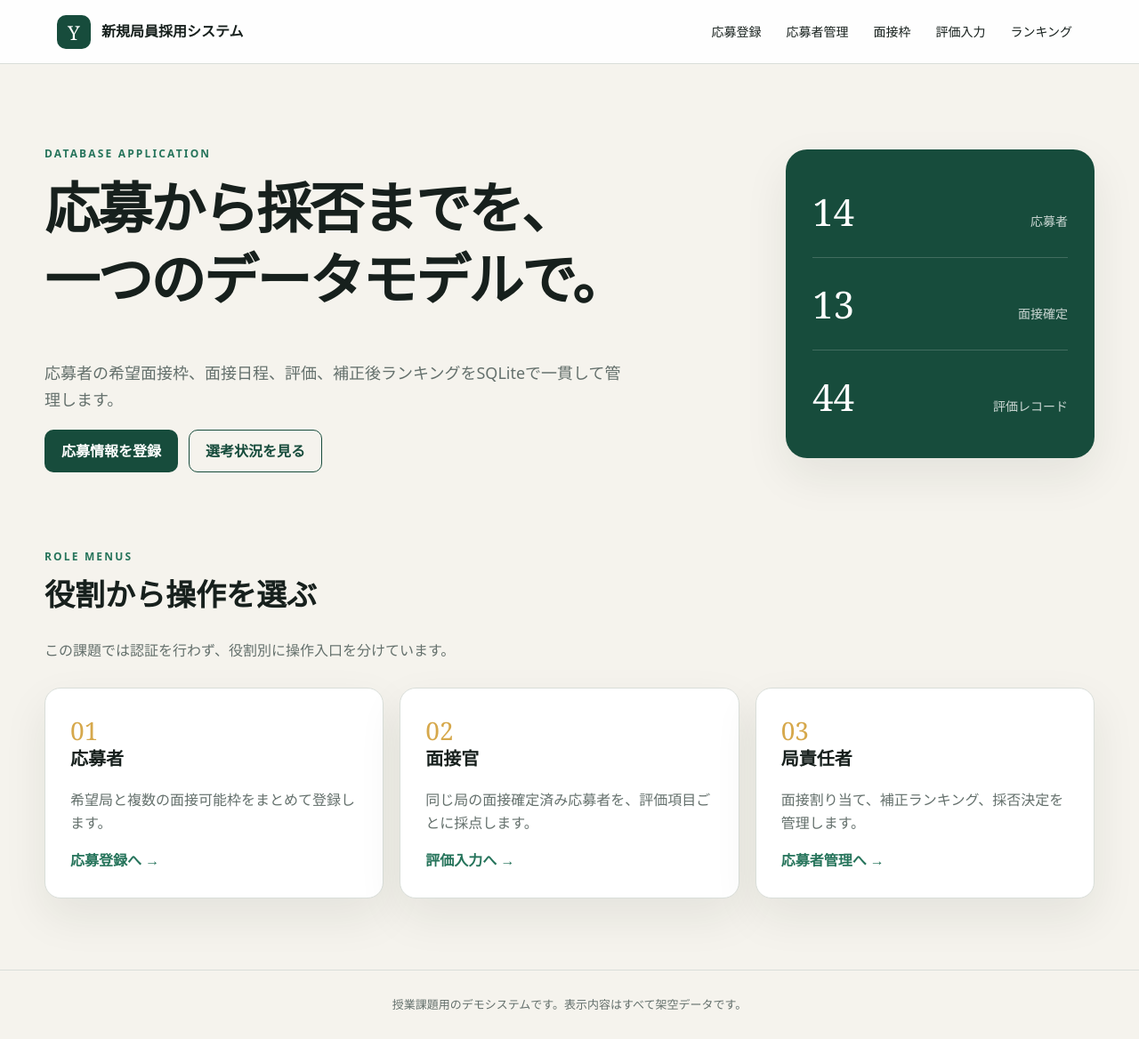
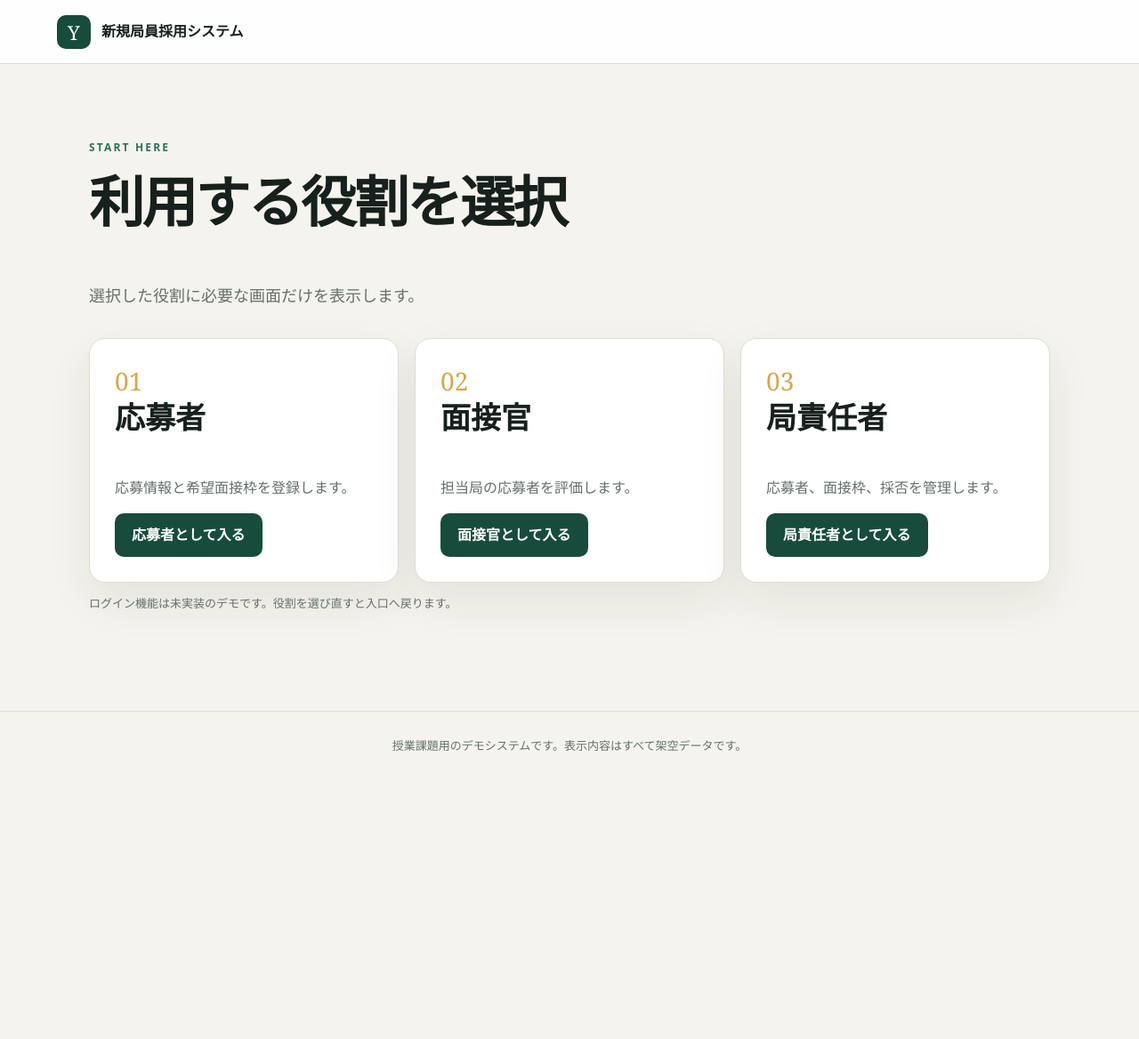
Before and after one commit to Ryota-Shiohara/yagamifes-recruitment-system, a Flask app: page / in a window 1280 px wide. Shown: the whole page at 89% size. After the commit the page ends 844 px from the top, so only its background shows below. Run offline with Flask 3, Linux system fonts and the light colour scheme; data comes from the database, SQL or seed files in the repository.

Commit message:
権限による画面分岐

```diff
--- a/app.py
+++ b/app.py
@@ -2,10 +2,11 @@
 """矢上祭実行委員会の新規局員採用を題材にしたDB Webアプリ。"""
 
 import sqlite3
+from functools import wraps
 from typing import Final, Optional
 import unicodedata
 
-from flask import Flask, g, redirect, render_template, request, url_for
+from flask import Flask, g, redirect, render_template, request, session, url_for
 from werkzeug import Response
 
 
@@ -21,8 +22,63 @@ DECISION_LABELS: Final[dict[Optional[str], str]] = {
     'withdrawn': '辞退',
 }
 
+ROLE_LABELS: Final[dict[str, str]] = {
+    'applicant': '応募者',
+    'interviewer': '面接官',
+    'bureau_manager': '局責任者',
+}
+ROLE_HOME_ENDPOINTS: Final[dict[str, str]] = {
+    'applicant': 'applicant_home',
+    'interviewer': 'interviewer_home',
+    'bureau_manager': 'bureau_manager_home',
+}
+ROLE_PATH_PREFIXES: Final[dict[str, str]] = {
+    'applicant': '/applicant',
+    'interviewer': '/interviewer',
+    'bureau_manager': '/manager',
+}
+
 app = Flask(__name__)
 app.config['MAX_CONTENT_LENGTH'] = 64 * 1024
+# 認証用ではなく、入口で選択した画面区分をリクエスト間で保持するためだけに使う。
+app.config['SECRET_KEY'] = 'yagamifes-role-selection-demo'
+
+
+@app.context_processor
+def inject_role_context() -> dict[str, object]:
+    """テンプレートへ現在の画面区分を渡す。"""
+    active_role = session.get('active_role')
+    return {
+        'current_role': active_role if active_role in ROLE_LABELS else None,
+        'role_labels': ROLE_LABELS,
+    }
+
+
+def role_required(role: str):
+    """選択中の役割と異なる画面へ入らないようにする。
+
+    認証・認可ではなく、入口で選んだ画面導線を分離するためのガードである。
+    既存URLは移行互換のため、役割未選択時だけ引き続き利用できる。
+    """
+    def decorator(view):
+        @wraps(view)
+        def wrapped(*args, **kwargs):
+            active_role = session.get('active_role')
+            role_prefix = ROLE_PATH_PREFIXES[role]
+            is_role_path = (
+                request.path == role_prefix
+                or request.path.startswith(role_prefix + '/')
+            )
+            if active_role == role:
+                return view(*args, **kwargs)
+            if active_role is None and not is_role_path:
+                # 既存の未プレフィックスURLを、古いブックマークやテスト用に残す。
+                return view(*args, **kwargs)
+            if active_role in ROLE_HOME_ENDPOINTS:
+                return redirect(url_for(ROLE_HOME_ENDPOINTS[active_role]))
+            return redirect(url_for('index'))
+        return wrapped
+    return decorator
 
 
 def get_db() -> sqlite3.Connection:
@@ -180,20 +236,43 @@ def validate_applicant_form(
 
 @app.route('/')
 def index() -> str:
-    """入口ページを表示する。"""
-    stats = get_db().execute(
-        '''
-        SELECT
-            (SELECT COUNT(*) FROM applicants) AS applicant_count,
-            (SELECT COUNT(*) FROM applicants
-             WHERE confirmed_bureau_schedule_id IS NOT NULL)
-                AS confirmed_count,
-            (SELECT COUNT(*) FROM scores) AS score_count
-        ''').fetchone()
-    return render_template('index.html', stats=stats)
+    """役割を選択する入口ページを表示する。"""
+    session.pop('active_role', None)
+    return render_template('index.html')
 
 
-@app.route('/applicants/new', methods=['GET', 'POST'])
+@app.route('/role/<role>')
+def select_role(role: str):
+    """ログインなしで利用する画面区分を選択する。"""
+    if role not in ROLE_HOME_ENDPOINTS:
+        return render_error('役割の指定が正しくありません。', 404)
+    session['active_role'] = role
+    return redirect(url_for(ROLE_HOME_ENDPOINTS[role]))
+
+
+@app.route('/applicant')
+@role_required('applicant')
+def applicant_home() -> str:
+    """応募者向けの入口を表示する。"""
+    return render_template('role_home_applicant.html')
+
+
+@app.route('/interviewer')
+@role_required('interviewer')
+def interviewer_home() -> str:
+    """面接官向けの入口を表示する。"""
+    return render_template('role_home_interviewer.html')
+
+
+@app.route('/manager')
+@role_required('bureau_manager')
+def bureau_manager_home() -> str:
+    """局責任者向けの入口を表示する。"""
+    return render_template('role_home_manager.html')
+
+
+@app.route('/applicant/applications/new', methods=['GET', 'POST'])
+@role_required('applicant')
 def applicant_new():
     """応募者と複数の希望面接枠を一括登録する。"""
     bureaus = get_bureaus()
@@ -251,8 +330,7 @@ def applicant_new():
                 errors.append('データベースエラーのため登録できませんでした。')
             else:
                 return redirect(url_for(
-                    'applicant_detail', id=applicant_id,
-                    message='応募情報を登録しました。',
+                    'applicant_home', registered='1',
                 ))
 
     selected_bureau_id = parse_positive_int(form['bureau_id'])
@@ -271,7 +349,8 @@ def applicant_new():
     )
 
 
-@app.route('/applicants')
+@app.route('/manager/applicants')
+@role_required('bureau_manager')
 def applicants() -> str:
     """VIEWを利用して応募者一覧を検索する。"""
     bureau_id = parse_positive_int(request.args.get('bureau_id'))
@@ -314,7 +393,8 @@ def applicants() -> str:
     )
 
 
-@app.route('/applicants/<id>')
+@app.route('/manager/applicants/<id>')
+@role_required('bureau_manager')
 def applicant_detail(id: str):
     """応募者の希望枠、確定枠、評価進捗を表示する。"""
     applicant_id = parse_positive_int(id)
@@ -376,7 +456,8 @@ def applicant_detail(id: str):
     )
 
 
-@app.route('/applicants/<id>/edit', methods=['GET', 'POST'])
+@app.route('/manager/applicants/<id>/edit', methods=['GET', 'POST'])
+@role_required('bureau_manager')
 def applicant_edit(id: str):
     """応募者情報と希望枠をトランザクションで更新する。"""
     applicant_id = parse_positive_int(id)
@@ -464,7 +545,8 @@ def applicant_edit(id: str):
     )
 
 
-@app.route('/applicants/<id>/schedule', methods=['POST'])
+@app.route('/manager/applicants/<id>/schedule', methods=['POST'])
+@role_required('bureau_manager')
 def applicant_schedule(id: str) -> Response:
     """希望枠の一つを確定面接枠として割り当てる。"""
     applicant_id = parse_positive_int(id)
@@ -517,7 +599,8 @@ def applicant_schedule(id: str) -> Response:
     ))
 
 
-@app.route('/applicants/<id>/decision', methods=['POST'])
+@app.route('/manager/applicants/<id>/decision', methods=['POST'])
+@role_required('bureau_manager')
 def applicant_decision(id: str) -> Response:
     """局責任者による採否決定を保存する。"""
     applicant_id = parse_positive_int(id)
@@ -545,7 +628,8 @@ def applicant_decision(id: str) -> Response:
     ))
 
 
-@app.route('/bureau-schedules', methods=['GET', 'POST'])
+@app.route('/manager/bureau-schedules', methods=['GET', 'POST'])
+@role_required('bureau_manager')
 def bureau_schedules():
     """局別面接枠を一覧表示し、新規登録する。"""
     bureau_id = parse_positive_int(
@@ -595,7 +679,8 @@ def bureau_schedules():
     )
 
 
-@app.route('/bureau-schedules/<id>/edit', methods=['GET', 'POST'])
+@app.route('/manager/bureau-schedules/<id>/edit', methods=['GET', 'POST'])
+@role_required('bureau_manager')
 def bureau_schedule_edit(id: str):
     """未使用の局別面接枠が参照する共通時間帯を変更する。"""
     slot_id = parse_positive_int(id)
@@ -656,7 +741,8 @@ def bureau_schedule_edit(id: str):
     )
 
 
-@app.route('/bureau-schedules/<id>/delete', methods=['POST'])
+@app.route('/manager/bureau-schedules/<id>/delete', methods=['POST'])
+@role_required('bureau_manager')
 def bureau_schedule_delete(id: str) -> Response:
     """応募者から参照されていない局別面接枠を削除する。"""
     slot_id = parse_positive_int(id)
@@ -697,7 +783,8 @@ def bureau_schedule_delete(id: str) -> Response:
     ))
 
 
-@app.route('/interviewers')
+@app.route('/interviewer/interviewers')
+@role_required('interviewer')
 def interviewers() -> str:
     """面接官メニューを表示する。"""
     rows = get_db().execute(
@@ -716,7 +803,8 @@ def interviewers() -> str:
     return render_template('interviewers.html', interviewers=rows)
 
 
-@app.route('/interviewers/<id>/evaluations')
+@app.route('/interviewer/interviewers/<id>/evaluations')
+@role_required('interviewer')
 def interviewer_evaluations(id: str):
     """指定面接官と同じ局の面接確定済み応募者を表示する。"""
     interviewer_id = parse_positive_int(id)
@@ -758,9 +846,10 @@ def interviewer_evaluations(id: str):
 
 
 @app.route(
-    '/interviewers/<interviewer_id>/applicants/<applicant_id>/scores',
+    '/interviewer/interviewers/<interviewer_id>/applicants/<applicant_id>/scores',
     methods=['GET', 'POST'],
 )
+@role_required('interviewer')
 def score_edit(interviewer_id: str, applicant_id: str):
     """局の全評価項目を一つのトランザクションで保存する。"""
     parsed_interviewer_id = parse_positive_int(interviewer_id)
@@ -995,7 +1084,8 @@ def calculate_rankings(con: sqlite3.Connection, bureau_id: int):
     return bureau, complete_rows + incomplete_rows
 
 
-@app.route('/rankings')
+@app.route('/manager/rankings')
+@role_required('bureau_manager')
 def rankings() -> str:
     """局別の補正前平均と補正後ランキングを表示する。"""
     bureau_id = parse_positive_int(request.args.get('bureau_id')) or 1
@@ -1009,6 +1099,53 @@ def rankings() -> str:
         rows=rows,
         decision_labels=DECISION_LABELS,
         message=request.args.get('message', ''),
+    )
+
+
+# 未プレフィックスのURLは移行期間の互換用として残す。通常の画面遷移では
+# 役割プレフィックス付きURLだけを使うため、ナビゲーション上の混在は起きない。
+LEGACY_RULES: Final[tuple[tuple[str, str, object, list[str]], ...]] = (
+    ('/applicants/new', 'legacy_applicant_new', applicant_new, ['GET', 'POST']),
+    ('/applicants', 'legacy_applicants', applicants, ['GET']),
+    ('/applicants/<id>', 'legacy_applicant_detail', applicant_detail, ['GET']),
+    (
+        '/applicants/<id>/edit', 'legacy_applicant_edit', applicant_edit,
+        ['GET', 'POST'],
+    ),
+    (
+        '/applicants/<id>/schedule', 'legacy_applicant_schedule',
+        applicant_schedule, ['POST'],
+    ),
+    (
+        '/applicants/<id>/decision', 'legacy_applicant_decision',
+        applicant_decision, ['POST'],
+    ),
+    (
+        '/bureau-schedules', 'legacy_bureau_schedules', bureau_schedules,
+        ['GET', 'POST'],
+    ),
+    (
+        '/bureau-schedules/<id>/edit', 'legacy_bureau_schedule_edit',
+        bureau_schedule_edit, ['GET', 'POST'],
+    ),
+    (
+        '/bureau-schedules/<id>/delete', 'legacy_bureau_schedule_delete',
+        bureau_schedule_delete, ['POST'],
+    ),
+    ('/interviewers', 'legacy_interviewers', interviewers, ['GET']),
+    (
+        '/interviewers/<id>/evaluations', 'legacy_interviewer_evaluations',
+        interviewer_evaluations, ['GET'],
+    ),
+    (
+        '/interviewers/<interviewer_id>/applicants/<applicant_id>/scores',
+        'legacy_score_edit', score_edit, ['GET', 'POST'],
+    ),
+    ('/rankings', 'legacy_rankings', rankings, ['GET']),
+)
+for legacy_rule, endpoint, view, methods in LEGACY_RULES:
+    app.add_url_rule(
+        legacy_rule, endpoint=endpoint, view_func=view, methods=methods,
     )
 
 
--- a/static/style.css
+++ b/static/style.css
@@ -38,6 +38,8 @@ a { color: var(--green-2); }
 nav { display: flex; flex-wrap: wrap; gap: 6px; }
 nav a { padding: 8px 11px; color: var(--ink); border-radius: 8px; text-decoration: none; font-size: 14px; }
 nav a:hover { background: var(--mint); }
+.role-context { display: flex; align-items: center; gap: 10px; margin-left: auto; }
+.role-context a { color: var(--muted); font-size: 13px; }
 .page-shell { width: min(1180px, calc(100% - 40px)); margin: 0 auto; padding: 54px 0 80px; }
 footer { padding: 28px 20px; color: var(--muted); border-top: 1px solid var(--line); text-align: center; font-size: 13px; }
 h1, h2, h3 { margin-top: 0; line-height: 1.3; }
@@ -111,6 +113,11 @@ tbody tr:hover { background: #fbfcfa; }
 .rank { color: var(--green); font: 28px Georgia, serif; }
 .formula { display: flex; flex-wrap: wrap; gap: 12px 28px; padding: 14px; background: var(--mint); border-radius: 10px; }
 .narrow { max-width: 680px; margin: 30px auto; }
+.role-entry { max-width: 1080px; }
+.role-choice-grid { margin-top: 32px; }
+.role-choice-grid .feature-card { display: flex; flex-direction: column; align-items: flex-start; }
+.role-choice-grid .button { margin-top: auto; }
+.role-home .feature-card { margin-top: 28px; }
 fieldset { min-width: 0; margin: 0; border: 0; padding: 0; }
 @media (max-width: 840px) {
   .site-header, .page-heading { align-items: flex-start; flex-direction: column; }
--- a/templates/applicant_detail.html
+++ b/templates/applicant_detail.html
@@ -37,6 +37,6 @@
   </section>
   <section class="section-block panel">
     <h2>評価入力状況</h2>
-    <div class="table-wrap"><table><thead><tr><th>面接官</th><th>入力数</th><th>状態</th><th></th></tr></thead><tbody>{% for progress in evaluation_progress %}<tr><td>{{ progress.interviewer_name }}</td><td>{{ progress.score_count }} / {{ progress.criterion_count }}</td><td>{% if progress.score_count == progress.criterion_count %}<span class="badge">完了</span>{% else %}<span class="badge muted">未完了</span>{% endif %}</td><td><a class="button secondary small" href="{{ url_for('score_edit', interviewer_id=progress.interviewer_id, applicant_id=applicant.applicant_id) }}">評価する</a></td></tr>{% endfor %}</tbody></table></div>
+    <div class="table-wrap"><table><thead><tr><th>面接官</th><th>入力数</th><th>状態</th></tr></thead><tbody>{% for progress in evaluation_progress %}<tr><td>{{ progress.interviewer_name }}</td><td>{{ progress.score_count }} / {{ progress.criterion_count }}</td><td>{% if progress.score_count == progress.criterion_count %}<span class="badge">完了</span>{% else %}<span class="badge muted">未完了</span>{% endif %}</td></tr>{% endfor %}</tbody></table></div>
   </section>
 {% endblock %}
--- a/templates/applicant_form.html
+++ b/templates/applicant_form.html
@@ -3,7 +3,7 @@
 {% block content %}
   <div class="page-heading">
     <div><p class="eyebrow">APPLICANT</p><h1>{{ title }}</h1><p>応募情報と参加可能な面接枠を入力してください。</p></div>
-    <a class="button secondary" href="{{ url_for('applicants') }}">応募者一覧</a>
+    {% if current_role == 'bureau_manager' %}<a class="button secondary" href="{{ url_for('applicants') }}">応募者一覧</a>{% endif %}
   </div>
   {% if errors %}
     <div class="notice error"><strong>入力内容を確認してください。</strong><ul>{% for error in errors %}<li>{{ error }}</li>{% endfor %}</ul></div>
@@ -33,8 +33,8 @@
           <div class="checkbox-list">
             {% for slot in slots %}
               <label class="checkbox-card">
-                <input type="checkbox" name="availability_ids" value="{{ slot.id }}" {% if slot.id in selected_ids %}checked{% endif %}>
-                <span>{{ slot.start_at }}〜{{ slot.end_at[11:] }}{% if slot.booked_applicant_id %}<br><small>現在の確定者: {{ slot.booked_applicant_name }}</small>{% endif %}</span>
+                <input type="checkbox" name="availability_ids" value="{{ slot.id }}" {% if slot.id in selected_ids %}checked{% endif %} {% if slot.booked_applicant_id %}disabled{% endif %}>
+                <span>{{ slot.start_at }}〜{{ slot.end_at[11:] }}{% if slot.booked_applicant_id %}<br><small>予約済み</small>{% endif %}</span>
               </label>
             {% endfor %}
           </div>
--- a/templates/applicants.html
+++ b/templates/applicants.html
@@ -3,7 +3,6 @@
 {% block content %}
   <div class="page-heading">
     <div><p class="eyebrow">MANAGEMENT</p><h1>応募者一覧</h1><p>VIEWを利用し、局・氏名・日程・採否で検索します。</p></div>
-    <a class="button primary" href="{{ url_for('applicant_new') }}">新規応募</a>
   </div>
   <form class="toolbar panel" method="get">
     <div class="field compact"><label for="bureau_id">局</label><select id="bureau_id" name="bureau_id"><option value="">すべて</option>{% for bureau in bureaus %}<option value="{{ bureau.id }}" {% if selected_bureau_id == bureau.id %}selected{% endif %}>{{ bureau.name }}</option>{% endfor %}</select></div>
--- a/templates/base.html
+++ b/templates/base.html
@@ -12,12 +12,25 @@
         <span class="brand-mark">Y</span>
         <span>新規局員採用システム</span>
       </a>
+      {% if current_role %}
+        <div class="role-context">
+          <span class="badge">{{ role_labels[current_role] }}メニュー</span>
+          <a href="{{ url_for('index') }}">役割を選び直す</a>
+        </div>
+      {% endif %}
       <nav aria-label="主要メニュー">
-        <a href="{{ url_for('applicant_new') }}">応募登録</a>
-        <a href="{{ url_for('applicants') }}">応募者管理</a>
-        <a href="{{ url_for('bureau_schedules') }}">面接枠</a>
-        <a href="{{ url_for('interviewers') }}">評価入力</a>
-        <a href="{{ url_for('rankings') }}">ランキング</a>
+        {% if current_role == 'applicant' %}
+          <a href="{{ url_for('applicant_home') }}">応募者ホーム</a>
+          <a href="{{ url_for('applicant_new') }}">応募登録</a>
+        {% elif current_role == 'interviewer' %}
+          <a href="{{ url_for('interviewer_home') }}">面接官ホーム</a>
+          <a href="{{ url_for('interviewers') }}">面接官を選ぶ</a>
+        {% elif current_role == 'bureau_manager' %}
+          <a href="{{ url_for('bureau_manager_home') }}">局責任者ホーム</a>
+          <a href="{{ url_for('applicants') }}">応募者一覧</a>
+          <a href="{{ url_for('bureau_schedules') }}">面接枠</a>
+          <a href="{{ url_for('rankings') }}">ランキング</a>
+        {% endif %}
       </nav>
     </header>
     <main class="page-shell">{% block content %}{% endblock %}</main>
--- a/templates/index.html
+++ b/templates/index.html
@@ -1,32 +1,15 @@
 {% extends "base.html" %}
-{% block title %}入口 | 新規局員採用システム{% endblock %}
+{% block title %}役割を選択 | 新規局員採用システム{% endblock %}
 {% block content %}
-  <section class="hero">
-    <div>
-      <p class="eyebrow">DATABASE APPLICATION</p>
-      <h1>応募から採否までを、<br>一つのデータモデルで。</h1>
-      <p class="lead">応募者の希望面接枠、面接日程、評価、補正後ランキングをSQLiteで一貫して管理します。</p>
-      <div class="button-row">
-        <a class="button primary" href="{{ url_for('applicant_new') }}">応募情報を登録</a>
-        <a class="button secondary" href="{{ url_for('applicants') }}">選考状況を見る</a>
-      </div>
+  <section class="role-entry narrow">
+    <p class="eyebrow">START HERE</p>
+    <h1>利用する役割を選択</h1>
+    <p class="lead">選択した役割に必要な画面だけを表示します。</p>
+    <div class="card-grid three role-choice-grid">
+      <article class="feature-card"><span class="card-number">01</span><h2>応募者</h2><p>応募情報と希望面接枠を登録します。</p><a class="button primary" href="{{ url_for('select_role', role='applicant') }}">応募者として入る</a></article>
+      <article class="feature-card"><span class="card-number">02</span><h2>面接官</h2><p>担当局の応募者を評価します。</p><a class="button primary" href="{{ url_for('select_role', role='interviewer') }}">面接官として入る</a></article>
+      <article class="feature-card"><span class="card-number">03</span><h2>局責任者</h2><p>応募者、面接枠、採否を管理します。</p><a class="button primary" href="{{ url_for('select_role', role='bureau_manager') }}">局責任者として入る</a></article>
     </div>
-    <div class="hero-panel" aria-label="登録状況">
-      <div class="metric"><strong>{{ stats.applicant_count }}</strong><span>応募者</span></div>
-      <div class="metric"><strong>{{ stats.confirmed_count }}</strong><span>面接確定</span></div>
-      <div class="metric"><strong>{{ stats.score_count }}</strong><span>評価レコード</span></div>
-    </div>
-  </section>
-  <section class="section-block">
-    <div class="section-heading">
-      <p class="eyebrow">ROLE MENUS</p>
-      <h2>役割から操作を選ぶ</h2>
-      <p>この課題では認証を行わず、役割別に操作入口を分けています。</p>
-    </div>
-    <div class="card-grid three">
-      <article class="feature-card"><span class="card-number">01</span><h3>応募者</h3><p>希望局と複数の面接可能枠をまとめて登録します。</p><a href="{{ url_for('applicant_new') }}">応募登録へ →</a></article>
-      <article class="feature-card"><span class="card-number">02</span><h3>面接官</h3><p>同じ局の面接確定済み応募者を、評価項目ごとに採点します。</p><a href="{{ url_for('interviewers') }}">評価入力へ →</a></article>
-      <article class="feature-card"><span class="card-number">03</span><h3>局責任者</h3><p>面接割り当て、補正ランキング、採否決定を管理します。</p><a href="{{ url_for('applicants') }}">応募者管理へ →</a></article>
-    </div>
+    <p class="help">ログイン機能は未実装のデモです。役割を選び直すと入口へ戻ります。</p>
   </section>
 {% endblock %}
```
Also changed, not shown: templates/role_home_applicant.html (added, +15 -0 lines), templates/role_home_interviewer.html (added, +14 -0 lines), templates/role_home_manager.html (added, +14 -0 lines), test_app.py (+38 -0 lines), README.md.
